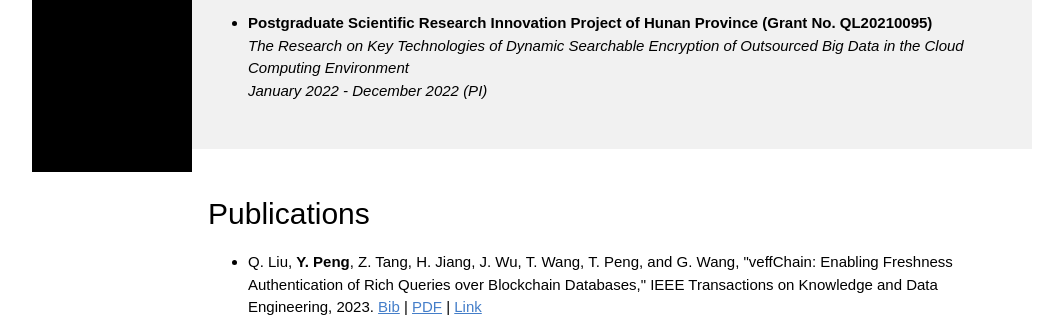
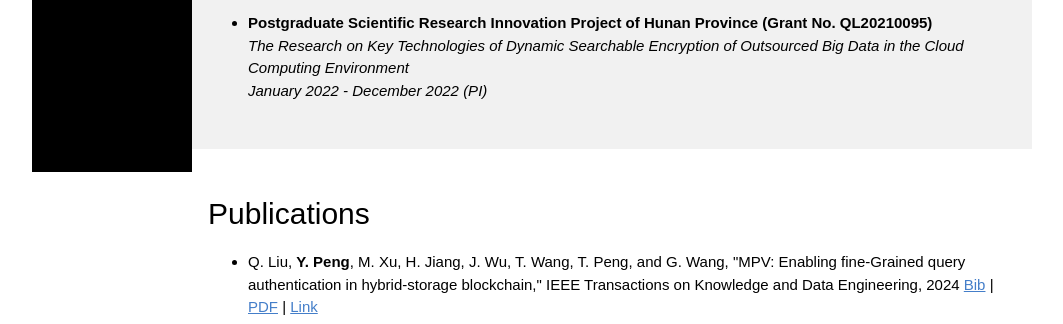
Before and after one commit to YuPeng-CS/YuPeng-CS.github.io, a plain HTML site: page index.html in a window 1280 px wide. Shown: the part 628-952 px from the top of the page, without its empty margins (108-1171 px from the left). Drawn offline with Linux system fonts and the light colour scheme; a script that the page names is missing.

Commit message:
Update index.html

```diff
--- a/index.html
+++ b/index.html
@@ -109,9 +109,14 @@
 <div class="w3-container w3-padding-32" id="publications">
   <h2>Publications</h2>
   <ul>
+    <p class="w3-justify">
+      <li>
+        Q. Liu, <strong>Y. Peng</strong>, M. Xu, H. Jiang, J. Wu, T. Wang, T. Peng, and G. Wang,  "MPV: Enabling fine-Grained query authentication in hybrid-storage blockchain," IEEE Transactions on Knowledge and Data Engineering, 2024  <a style="color: #447ec9" href="">Bib</a> | <a style="color: #447ec9" href="files/2024-TKDE-MPV.pdf">PDF</a> | <a style="color: #447ec9" href="https://doi.org/10.1109/TKDE.2024.3359173">Link</a>
+      </li>
+    </p>
      <p class="w3-justify">
       <li>
-        Q. Liu, <strong>Y. Peng</strong>, Z. Tang, H. Jiang, J. Wu, T. Wang, T. Peng, and G. Wang,  "veffChain: Enabling Freshness Authentication of Rich Queries over Blockchain Databases," IEEE Transactions on Knowledge and Data Engineering, 2023.  <a style="color: #447ec9" href="https://scholar.googleusercontent.com/scholar.bib?q=info:NvPdk4RX77kJ:scholar.google.com/&output=citation&scisdr=ClGbmiZcELP866fK8BU:AFWwaeYAAAAAZQ_M6BULyUSteNNAW29tHxAT8YY&scisig=AFWwaeYAAAAAZQ_M6Boh-Os96B9DCkjduGDMeGo&scisf=4&ct=citation&cd=-1&hl=zh-CN">Bib</a> | <a style="color: #447ec9" href="files/2023-TKDE-veffChain.pdf">PDF</a> | <a style="color: #447ec9" href="https://doi.org/10.1109/TKDE.2023.3316127">Link</a>
+        Q. Liu, <strong>Y. Peng</strong>, Z. Tang, H. Jiang, J. Wu, T. Wang, T. Peng, and G. Wang,  "veffChain: Enabling freshness authentication of rich queries over blockchain databases," IEEE Transactions on Knowledge and Data Engineering, 2023.  <a style="color: #447ec9" href="">Bib</a> | <a style="color: #447ec9" href="files/2023-TKDE-veffChain.pdf">PDF</a> | <a style="color: #447ec9" href="https://doi.org/10.1109/TKDE.2023.3316127">Link</a>
       </li>
     </p>
      <p class="w3-justify">
```
